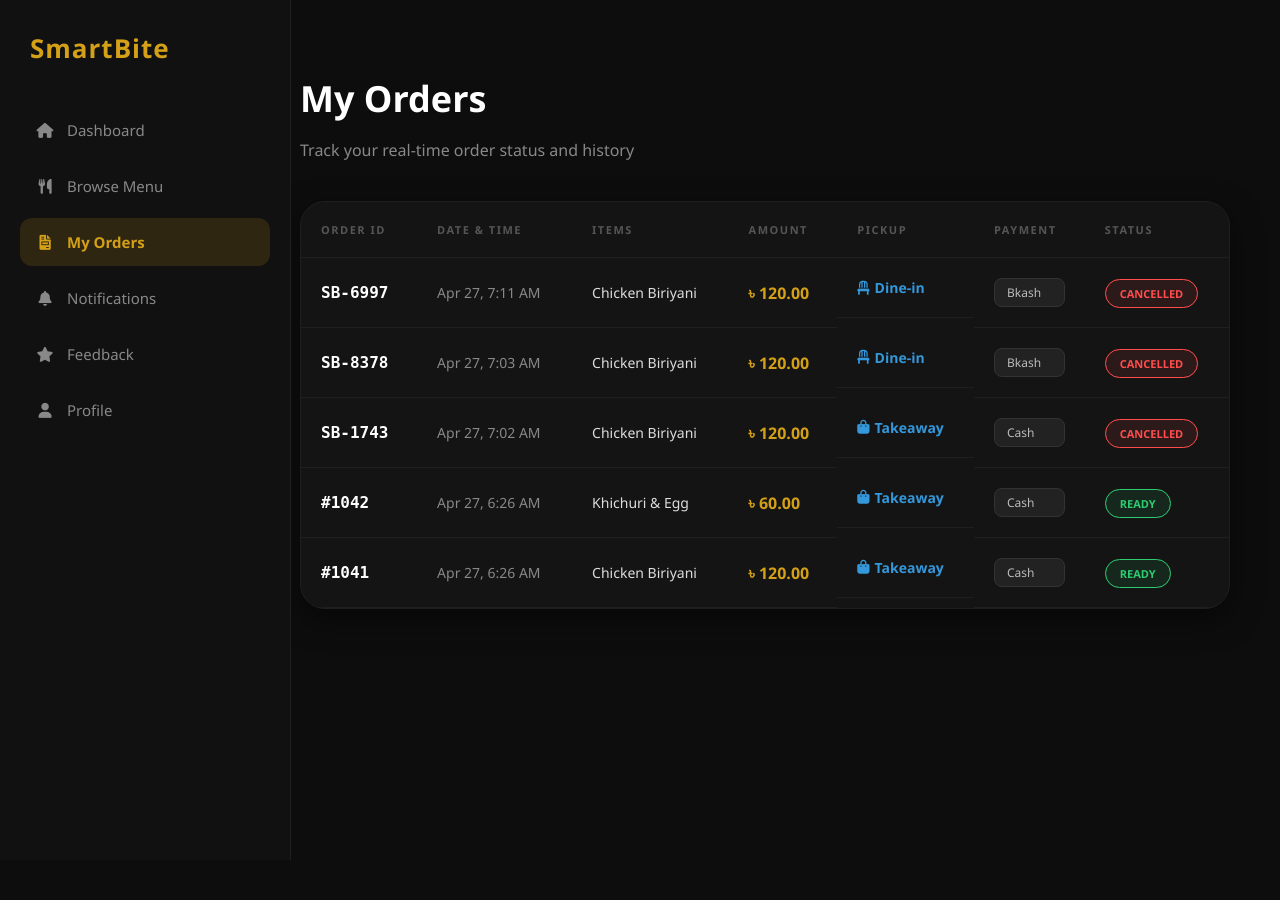
After one commit to 23101048-mysha/Smart-Canteen, a Django app: page /orders/ in a window 1280 px wide. The commit adds this page. Run offline with Django 5.2, Linux system fonts and the light colour scheme; data comes from the database, SQL or seed files in the repository; both versions use the stored data as it was after the commit.

Commit message:
initial commit

```diff
--- a/SmartCanteen/urls.py
+++ b/SmartCanteen/urls.py
@@ -24,5 +24,8 @@ urlpatterns = [
     path('login/', views.login_page, name='login'),
     path('signup/', views.signup_page, name='signup'),
     path('dashboard/', views.dashboard, name='dashboard'),
-path('menu/', views.menu, name='menu'),
+    path('menu/', views.menu, name='menu'),
+    path('orders/', views.orders_view, name='orders_view'),
+    path('add-order/', views.add_to_order, name='add_to_order'),
+    path('cancel-order/<str:order_id>/', views.cancel_order, name='cancel_order'),
 ]
--- a/SmartCanteen/views.py
+++ b/SmartCanteen/views.py
@@ -1,9 +1,11 @@
-from django.shortcuts import render, redirect
+import random
+
+from django.shortcuts import render, redirect, get_object_or_404
 from django.contrib.auth.models import User
 from django.contrib.auth import authenticate, login
 from datetime import datetime
 from django.shortcuts import render
-
+from .models import Order
 
 # 🔹 Home page
 def home(request):
@@ -126,3 +128,44 @@ def menu(request):
         ]
 
     return render(request, 'menu.html', {'foods': foods})
+
+
+import random
+from django.shortcuts import render, redirect
+from .models import Order
+
+def add_to_order(request):
+    if request.method == "POST":
+        item_name = request.POST.get('item_name')
+        price = request.POST.get('price')
+        pickup = request.POST.get('pickup_type', 'Takeaway')
+        payment = request.POST.get('payment_method', 'Cash')
+
+        new_id = f"SB-{random.randint(1000, 9999)}"
+
+        Order.objects.create(
+            user=request.user if request.user.is_authenticated else None,
+            order_id=new_id,
+            items=item_name,
+            amount=int(float(price)),
+            pickup_type=pickup,
+            payment_method=payment,
+            status="Pending"
+        )
+        return redirect('orders_view')
+    return redirect('menu')
+
+def orders_view(request):
+    all_orders = Order.objects.all().order_by('-created_at')
+    return render(request, 'orders.html', {'orders': all_orders})
+
+
+def cancel_order(request, order_id):
+
+    order = get_object_or_404(Order, order_id=order_id)
+
+    if order.status == 'Pending':
+        order.status = 'Cancelled'
+        order.save()
+
+    return redirect('orders_view')
--- a/templates/Dashboard.html
+++ b/templates/Dashboard.html
@@ -211,7 +211,7 @@
         <a href="{% url 'menu' %}" style="text-decoration: none;">
             <li>🍽️ Browse Menu</li>
         </a>
-                <a href="#" style="text-decoration: none;">
+        <a href="{% url 'orders_view' %}" class="sidebar-item flex items-center gap-3 p-3 text-gray-500 transition" style="text-decoration: none;">
     <li>📋 My Orders</li>
 </a>
                 <li>🔔 Notifications</li>
--- /dev/null
+++ b/templates/orders.html
@@ -0,0 +1,303 @@
+<!DOCTYPE html>
+<html lang="en">
+<head>
+    <meta charset="UTF-8">
+    <meta name="viewport" content="width=device-width, initial-scale=1.0">
+    <title>SmartBite - My Orders</title>
+    <link rel="stylesheet" href="https://cdnjs.cloudflare.com/ajax/libs/font-awesome/6.0.0/css/all.min.css">
+
+    <style>
+        :root {
+            --bg: #0d0d0d;
+            --sidebar: #111111;
+            --gold: #D4A017;
+            --card: #141414;
+            --text-muted: #888;
+            --border: #1f1f1f;
+        }
+
+        body {
+            margin: 0;
+            background: var(--bg);
+            color: white;
+            font-family: 'Segoe UI', sans-serif;
+            display: flex;
+            overflow-x: hidden;
+        }
+
+        /* --- Sidebar --- */
+        .sidebar {
+            width: 250px;
+            height: 100vh;
+            background: var(--sidebar);
+            padding: 30px 20px;
+            position: fixed;
+            border-right: 1px solid var(--border);
+            display: flex;
+            flex-direction: column;
+        }
+
+        .logo {
+            color: var(--gold);
+            font-size: 26px;
+            font-weight: bold;
+            margin-bottom: 40px;
+            display: block;
+            text-decoration: none;
+            padding-left: 10px;
+            letter-spacing: 1px;
+        }
+
+        .nav-item {
+            display: flex;
+            align-items: center;
+            color: var(--text-muted);
+            padding: 14px 15px;
+            text-decoration: none;
+            border-radius: 12px;
+            margin-bottom: 8px;
+            font-size: 15px;
+            transition: 0.3s;
+        }
+
+        .nav-item:hover {
+            background: #1a1a1a;
+            color: white;
+        }
+
+        .nav-item.active {
+            background: rgba(212, 160, 23, 0.15);
+            color: var(--gold);
+            font-weight: bold;
+        }
+
+        .nav-icon { margin-right: 12px; width: 20px; text-align: center; }
+
+        /* --- Main Content --- */
+        .main-content {
+            margin-left: 250px;
+            padding: 50px;
+            width: calc(100% - 250px);
+            min-height: 100vh;
+        }
+
+        header h1 { font-size: 36px; margin-bottom: 10px; }
+        header p { color: var(--text-muted); margin-bottom: 40px; }
+
+        .order-container {
+            background: var(--card);
+            border-radius: 25px;
+            overflow: hidden;
+            border: 1px solid var(--border);
+            box-shadow: 0 10px 30px rgba(0,0,0,0.5);
+        }
+
+        table { width: 100%; border-collapse: collapse; }
+
+        th {
+            text-align: left;
+            color: #555;
+            font-size: 11px;
+            padding: 20px;
+            border-bottom: 1px solid var(--border);
+            text-transform: uppercase;
+            letter-spacing: 1.5px;
+        }
+
+        td {
+            padding: 20px;
+            border-bottom: 1px solid var(--border);
+            font-size: 14px;
+            color: #eee;
+        }
+
+        .order-id { font-weight: bold; color: white; font-family: monospace; font-size: 16px; }
+        .price-text { color: var(--gold); font-weight: bold; font-size: 16px; }
+
+        /* Status Badges */
+        .status-badge {
+            padding: 6px 14px;
+            border-radius: 20px;
+            font-size: 11px;
+            font-weight: bold;
+            text-transform: uppercase;
+        }
+
+        .status-ready { border: 1px solid #2ecc71; color: #2ecc71; background: rgba(46, 204, 113, 0.1); }
+        .status-pending { border: 1px solid #f1c40f; color: #f1c40f; background: rgba(241, 196, 15, 0.1); }
+        .status-completed { border: 1px solid #3498db; color: #3498db; background: rgba(52, 152, 219, 0.1); }
+        .status-cancelled { border: 1px solid #ff4d4d; color: #ff4d4d; background: rgba(255, 77, 77, 0.1); }
+
+        .payment-tag {
+            background: #222;
+            color: #bbb;
+            padding: 5px 12px;
+            border-radius: 8px;
+            font-size: 12px;
+            border: 1px solid #333;
+            display: inline-block;
+        }
+
+        .pay-btn {
+            background: #e2136e;
+            color: white;
+            padding: 6px 12px;
+            border-radius: 8px;
+            text-decoration: none;
+            font-size: 10px;
+            font-weight: bold;
+            display: inline-block;
+            transition: 0.3s;
+            border: none;
+            cursor: pointer;
+            text-align: center;
+        }
+
+        .pay-btn:hover {
+            background: #ff007f;
+            transform: scale(1.05);
+        }
+
+        .cancel-link {
+            color: #ff4d4d;
+            font-size: 11px;
+            text-decoration: none;
+            font-weight: bold;
+            transition: 0.2s;
+        }
+
+        .cancel-link:hover {
+            text-decoration: underline;
+            opacity: 0.8;
+        }
+
+        .pickup-type {
+            color: #3498db;
+            font-weight: 600;
+            display: flex;
+            align-items: center;
+            gap: 5px;
+        }
+
+        .no-scrollbar::-webkit-scrollbar { display: none; }
+    </style>
+</head>
+<body class="no-scrollbar">
+
+    <div class="sidebar">
+        <div>
+            <a href="{% url 'dashboard' %}" class="logo">SmartBite</a>
+
+            <nav>
+                <a href="{% url 'dashboard' %}" class="nav-item">
+                    <i class="fas fa-home nav-icon"></i> Dashboard
+                </a>
+                <a href="{% url 'menu' %}" class="nav-item">
+                    <i class="fas fa-utensils nav-icon"></i> Browse Menu
+                </a>
+                <a href="{% url 'orders_view' %}" class="nav-item active">
+                    <i class="fas fa-file-invoice nav-icon"></i> My Orders
+                </a>
+                <a href="#" class="nav-item">
+                    <i class="fas fa-bell nav-icon"></i> Notifications
+                </a>
+                <a href="#" class="nav-item">
+                    <i class="fas fa-star nav-icon"></i> Feedback
+                </a>
+                <a href="#" class="nav-item">
+                    <i class="fas fa-user nav-icon"></i> Profile
+                </a>
+            </nav>
+        </div>
+    </div>
+
+    <div class="main-content">
+        <header>
+            <h1>My Orders</h1>
+            <p>Track your real-time order status and history</p>
+        </header>
+
+        <div class="order-container">
+            <table>
+                <thead>
+                    <tr>
+                        <th>Order ID</th>
+                        <th>Date & Time</th>
+                        <th>Items</th>
+                        <th>Amount</th>
+                        <th>Pickup</th>
+                        <th>Payment</th>
+                        <th>Status</th>
+                    </tr>
+                </thead>
+                <tbody>
+                    {% for order in orders %}
+                    <tr>
+                        <td class="order-id">{{ order.order_id }}</td>
+                        <td style="color: var(--text-muted);">{{ order.created_at|date:"M d, g:i A" }}</td>
+                        <td style="max-width: 250px; color: #ddd; font-weight: 500;">{{ order.items }}</td>
+
+                        <td class="price-text">৳ {{ order.amount }}</td>
+
+                        <td class="pickup-type">
+                            {% if order.pickup_type == "Dine-in" %}
+                                <i class="fas fa-chair text-xs"></i>
+                            {% else %}
+                                <i class="fas fa-shopping-bag text-xs"></i>
+                            {% endif %}
+                            {{ order.pickup_type }}
+                        </td>
+
+                        <td>
+                            <div style="display: flex; flex-direction: column; gap: 8px;">
+                                <span class="payment-tag">{{ order.payment_method }}</span>
+
+                                {% if order.status == "Pending" %}
+                                    {% if order.payment_method != "Cash" %}
+                                        {% if order.is_paid %}
+                                            <span style="color: #2ecc71; font-size: 11px; font-weight: bold;">
+                                                <i class="fas fa-check-circle"></i> PAID
+                                            </span>
+                                        {% else %}
+                                            <a href="#" class="pay-btn">PAY NOW</a>
+                                        {% endif %}
+                                    {% else %}
+                                        <span style="color: #666; font-size: 11px;">Pay at Counter</span>
+                                    {% endif %}
+
+                                    <a href="{% url 'cancel_order' order.order_id %}"
+                                       class="cancel-link"
+                                       onclick="return confirm('Are you sure you want to cancel this order?')">
+                                        <i class="fas fa-times-circle"></i> Cancel Order
+                                    </a>
+                                {% endif %}
+                            </div>
+                        </td>
+
+                        <td>
+                            {% if order.status == "Ready" %}
+                                <span class="status-badge status-ready">Ready</span>
+                            {% elif order.status == "Completed" %}
+                                <span class="status-badge status-completed">Completed</span>
+                            {% elif order.status == "Cancelled" %}
+                                <span class="status-badge status-cancelled">Cancelled</span>
+                            {% else %}
+                                <span class="status-badge status-pending">Pending</span>
+                            {% endif %}
+                        </td>
+                    </tr>
+                    {% empty %}
+                    <tr>
+                        <td colspan="7" style="text-align: center; color: #555; padding: 100px; font-size: 18px;">
+                            <i class="fas fa-box-open" style="display: block; font-size: 40px; margin-bottom: 10px;"></i>
+                            No orders found yet. Start ordering from the menu!
+                        </td>
+                    </tr>
+                    {% endfor %}
+                </tbody>
+            </table>
+        </div>
+    </div>
+
+</body>
+</html>
```
Also changed, not shown: SmartCanteen/models.py (added, +49 -0 lines), templates/menu.html (+32 -19 lines), SmartCanteen/migrations/0001_initial.py (added), SmartCanteen/migrations/0002_order_is_paid_order_transaction_id_and_more.py (added), SmartCanteen/migrations/0003_order_user.py (added), SmartCanteen/migrations/__init__.py (added), db.sqlite3.
